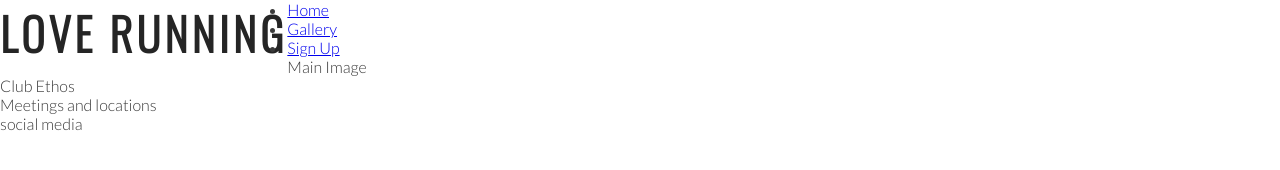
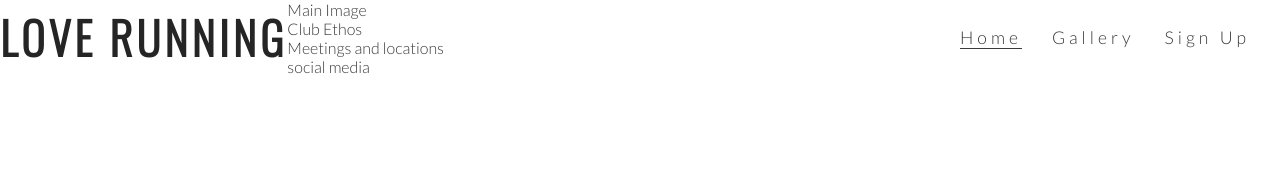
Before and after one commit to ahamza98/love-running, a plain HTML site: page index.html in a window 1280 px wide. Drawn offline with nearby package versions, Linux system fonts and the light colour scheme.

Commit message:
style navigation links

```diff
--- a/assets/css/style.css
+++ b/assets/css/style.css
@@ -29,3 +29,33 @@ h2 {
     float: left;
     font-size: 280%;
 }
+
+/* navogation links */
+
+#menu {
+    font-size: 110%;
+    letter-spacing: 4px;
+}
+
+#menu, #logo {
+    line-height: 75px;
+}
+
+#menu li {
+    float: right;
+    list-style-type: none;
+    margin-right: 30px;
+}
+
+#menu a {
+    text-decoration: none;
+    color: inherit;
+}
+
+#menu a:hover {
+    border-bottom: 1px solid #3a3a3a;
+}
+
+.active {
+    border-bottom: 1px solid #3a3a3a;
+}
--- a/index.html
+++ b/index.html
@@ -9,7 +9,7 @@
     <meta name="keywords" content="love running, running club, dublin, ireland">
 
     <link rel="stylesheet" href="assets/css/style.css">
-    <title>Document</title>
+    <title>Love Running</title>
 </head>
 
 <body>
@@ -17,17 +17,18 @@
         <a href="index.html">
             <h1 id="logo">Love Running</h1>
         </a>
-        <nav>
+        <nav id="menu">
             <ul>
                 <li>
-                    <a href="index.html">Home</a>
+                    <a href="#">Sign Up</a>
                 </li>
                 <li>
                     <a href="#">Gallery</a>
                 </li>
                 <li>
-                    <a href="#">Sign Up</a>
+                    <a href="index.html" class="active">Home</a>
                 </li>
+
             </ul>
         </nav>
     </header>
```
